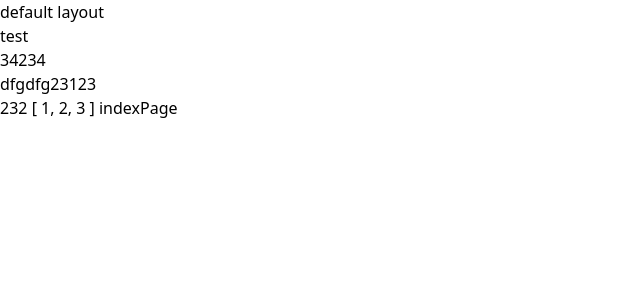
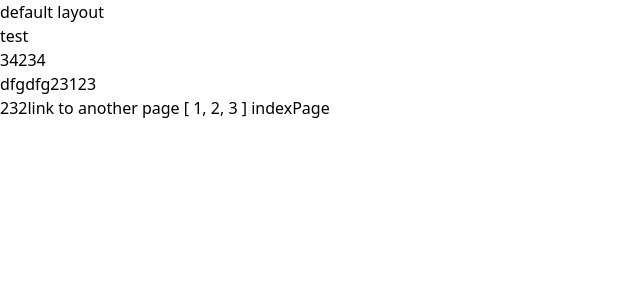
Before and after one commit to Hackmoo/Nuxt3Template, a Nuxt app: page / in a window 1280 px wide. Shown: the top 300 px of the page, without its empty margins (0-640 px from the left). Built offline with nearby package versions, Linux system fonts and the light colour scheme.

Commit message:
example for routing in Nuxt was added

```diff
--- a/pages/index.vue
+++ b/pages/index.vue
@@ -9,6 +9,7 @@ import {useTestStore} from "~/stores/testStore";
     <TestDir />
     <TestDirSecondComponent />
     <button @click="useTestStore().testFunc">232</button>
+    <NuxtLink to="/testPage">link to another page</NuxtLink>
     {{ useTestStore().test }}
     indexPage
   </div>
```
